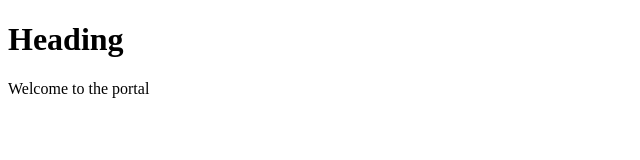
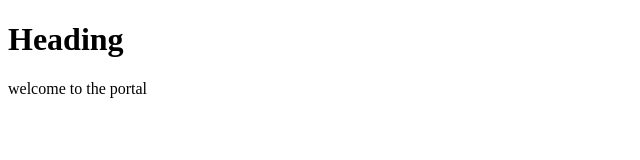
Before and after one commit to pohekarmahesh/gitdemo, a plain HTML site: page index.html in a window 1280 px wide. Shown: the full height of the page, 0-640 px from the left. Drawn offline with Linux system fonts and the light colour scheme.

```diff
--- a/index.html
+++ b/index.html
@@ -7,6 +7,6 @@
 </head>
 <body>
     <h1>Heading</h1>
-    <p>Welcome to the portal</p>
+    <p>welcome to the portal</p>
 </body>
 </html>
```
